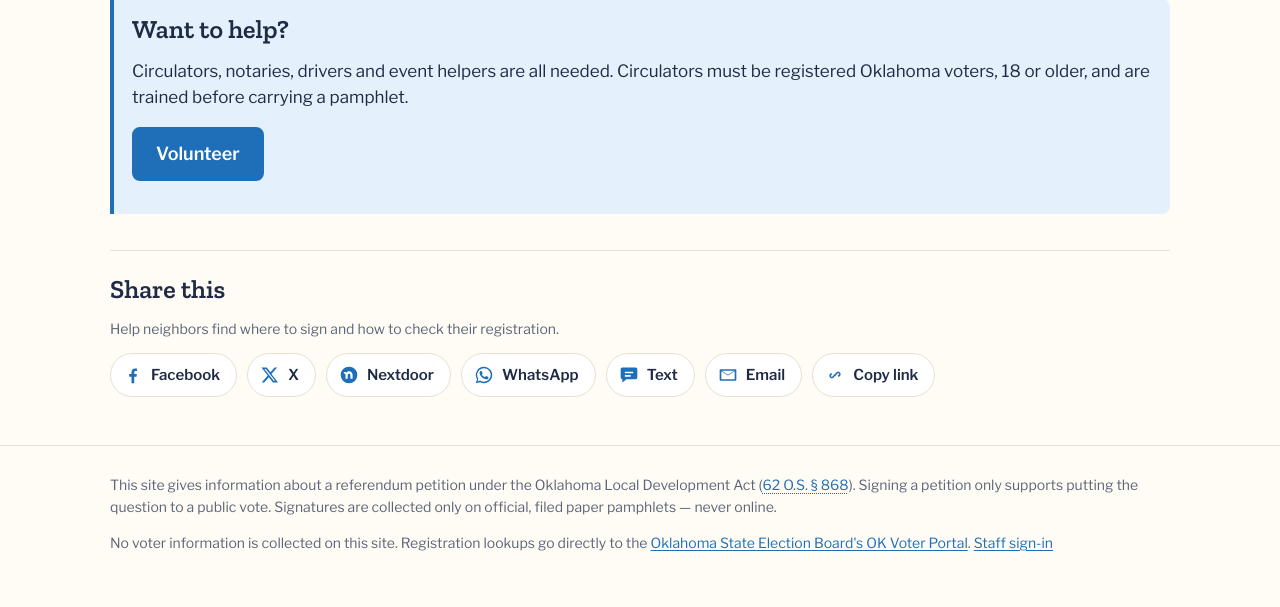
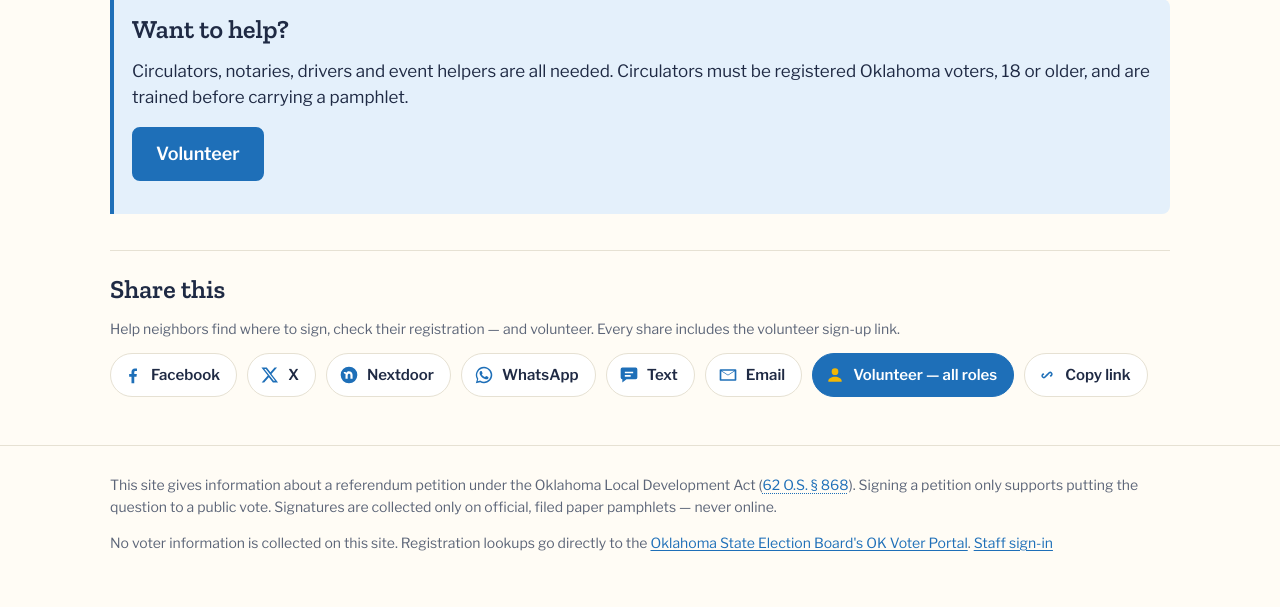
Before and after one commit to briankwest/petition, a FastAPI app: page / in a window 1280 px wide. Shown: the part 880-1487 px from the top of the page. Run offline with FastAPI, Linux system fonts and the light colour scheme.

Commit message:
Share bar: every share message carries the volunteer CTA + link; Volunteer button in the bar; description mentions volunteers

```diff
--- a/app/settings.py
+++ b/app/settings.py
@@ -19,7 +19,7 @@ DEFAULTS = {
     "public_show_counts": "false", "public_show_progress": "false",
     "captain_name": None, "captain_phone": None, "site_status": "pre-adoption",
     "site_title": "Referendum Petition", "site_eyebrow": None, "volunteer_form_url": None,
-    "site_description": "Where to sign, whether you are registered, and who to call — the Pittsburg County referendum petition on the proposed data center tax abatement.",
+    "site_description": "Where to sign, whether you are registered, and who to call — the Pittsburg County referendum petition on the proposed data center tax abatement. Volunteers of all kinds are needed.",
 }
 
 
--- a/app/static/site.css
+++ b/app/static/site.css
@@ -197,3 +197,5 @@ fieldset.field{border:1px solid var(--rule);border-radius:8px;padding:10px 14px}
 @media (max-width:760px){.share-row{gap:8px}.share-btn{padding:8px 12px 8px 10px;font-size:14px}}
 
 .cite{text-decoration-style:dotted;text-underline-offset:3px;white-space:nowrap}
+
+.share-btn.share-volunteer{background:var(--accent);color:var(--accent-ink);border-color:var(--accent)}.share-btn.share-volunteer svg{fill:var(--gold)}.share-btn.share-volunteer:hover{background:var(--accent-deep)}
--- a/app/templates/public/_share.html
+++ b/app/templates/public/_share.html
@@ -1,15 +1,19 @@
 {% set share_url = "https://" ~ canonical_host ~ "/" %}
-{% set share_text = site_title ~ " — " ~ site_description %}
+{% set volunteer_url = "https://" ~ canonical_host ~ "/volunteer" %}
+{% set volunteer_cta = "Volunteers of all kinds are needed — circulators, notaries, drivers, event helpers, data entry. Sign up: " ~ volunteer_url %}
+{% set share_text = site_title ~ " — " ~ site_description ~ " " ~ volunteer_cta %}
+{% set short_text = site_title ~ ": where to sign, check your registration, who to call. Volunteers of all kinds needed — sign up: " ~ volunteer_url %}
 <section class="share" aria-labelledby="share-h">
   <h2 id="share-h">Share this</h2>
-  <p class="small">Help neighbors find where to sign and how to check their registration.</p>
+  <p class="small">Help neighbors find where to sign, check their registration — and volunteer. Every share includes the volunteer sign-up link.</p>
   <ul class="share-row">
-    <li><a class="share-btn" href="https://www.facebook.com/sharer/sharer.php?u={{ share_url|urlencode }}" target="_blank" rel="noopener" aria-label="Share on Facebook"><svg viewBox="0 0 24 24" aria-hidden="true"><path d="M13.5 22v-8h2.7l.4-3.2h-3.1V8.8c0-.9.3-1.6 1.6-1.6h1.7V4.4c-.3 0-1.3-.1-2.5-.1-2.5 0-4.1 1.5-4.1 4.2v2.3H7.4V14h2.8v8h3.3z"/></svg><span>Facebook</span></a></li>
-    <li><a class="share-btn" href="https://twitter.com/intent/tweet?url={{ share_url|urlencode }}&text={{ share_text|urlencode }}" target="_blank" rel="noopener" aria-label="Share on X"><svg viewBox="0 0 24 24" aria-hidden="true"><path d="M17.5 3h3l-6.8 7.8L21.7 21h-6.2l-4.9-6.3L5 21H2l7.3-8.4L1.7 3h6.4l4.4 5.8L17.5 3zm-1.1 16h1.7L7 4.7H5.2L16.4 19z"/></svg><span>X</span></a></li>
+    <li><a class="share-btn" href="https://www.facebook.com/sharer/sharer.php?u={{ share_url|urlencode }}&quote={{ share_text|urlencode }}" target="_blank" rel="noopener" aria-label="Share on Facebook"><svg viewBox="0 0 24 24" aria-hidden="true"><path d="M13.5 22v-8h2.7l.4-3.2h-3.1V8.8c0-.9.3-1.6 1.6-1.6h1.7V4.4c-.3 0-1.3-.1-2.5-.1-2.5 0-4.1 1.5-4.1 4.2v2.3H7.4V14h2.8v8h3.3z"/></svg><span>Facebook</span></a></li>
+    <li><a class="share-btn" href="https://twitter.com/intent/tweet?url={{ share_url|urlencode }}&text={{ short_text|urlencode }}" target="_blank" rel="noopener" aria-label="Share on X"><svg viewBox="0 0 24 24" aria-hidden="true"><path d="M17.5 3h3l-6.8 7.8L21.7 21h-6.2l-4.9-6.3L5 21H2l7.3-8.4L1.7 3h6.4l4.4 5.8L17.5 3zm-1.1 16h1.7L7 4.7H5.2L16.4 19z"/></svg><span>X</span></a></li>
     <li><a class="share-btn" href="https://nextdoor.com/sharekit/?source={{ canonical_host|urlencode }}&body={{ (share_text ~ ' ' ~ share_url)|urlencode }}" target="_blank" rel="noopener" aria-label="Share on Nextdoor"><svg viewBox="0 0 24 24" aria-hidden="true"><path d="M12 2a10 10 0 1 0 0 20 10 10 0 0 0 0-20zm4.3 14.5h-2.6v-4.2c0-1.2-.6-1.8-1.6-1.8s-1.7.7-1.7 1.9v4.1H7.8v-5.6c-1.2-.2-2-1-2.2-2.4h2.3c.1.5.4.8.9.8.5-1.2 1.6-1.9 3-1.9 2.6 0 4.5 1.6 4.5 4.6v4.5z"/></svg><span>Nextdoor</span></a></li>
     <li><a class="share-btn" href="https://wa.me/?text={{ (share_text ~ ' ' ~ share_url)|urlencode }}" target="_blank" rel="noopener" aria-label="Share on WhatsApp"><svg viewBox="0 0 24 24" aria-hidden="true"><path d="M12 2.2a9.8 9.8 0 0 0-8.4 14.8L2.2 22l5.2-1.4A9.8 9.8 0 1 0 12 2.2zm0 17.9c-1.5 0-3-.4-4.2-1.2l-.3-.2-3.1.8.8-3-.2-.3A8.1 8.1 0 1 1 12 20.1zm4.5-6c-.2-.1-1.5-.7-1.7-.8-.2-.1-.4-.1-.6.1l-.8 1c-.1.2-.3.2-.5.1-1.5-.7-2.5-1.3-3.5-3-.3-.5.3-.4.8-1.4.1-.2 0-.3 0-.5l-.8-1.9c-.2-.5-.4-.4-.6-.4h-.5c-.2 0-.5.1-.7.3-.2.3-.9.9-.9 2.2s.9 2.6 1.1 2.7c.1.2 1.9 2.9 4.6 4 1.7.7 2.4.8 3.2.7.5-.1 1.5-.6 1.7-1.2.2-.6.2-1.1.1-1.2l-.5-.2z"/></svg><span>WhatsApp</span></a></li>
     <li><a class="share-btn" href="sms:?&body={{ (share_text ~ ' ' ~ share_url)|urlencode }}" aria-label="Share by text message"><svg viewBox="0 0 24 24" aria-hidden="true"><path d="M4 3h16a2 2 0 0 1 2 2v10a2 2 0 0 1-2 2H9l-5 4v-4a2 2 0 0 1-2-2V5a2 2 0 0 1 2-2zm3 5v2h10V8H7zm0 4v2h7v-2H7z"/></svg><span>Text</span></a></li>
-    <li><a class="share-btn" href="mailto:?subject={{ site_title|urlencode }}&body={{ (share_text ~ '%0A%0A' ~ share_url)|replace('%250A','%0A') }}" aria-label="Share by email"><svg viewBox="0 0 24 24" aria-hidden="true"><path d="M3 5h18a1 1 0 0 1 1 1v12a1 1 0 0 1-1 1H3a1 1 0 0 1-1-1V6a1 1 0 0 1 1-1zm1 2.5V17h16V7.5l-8 5-8-5zM4.6 7l7.4 4.6L19.4 7H4.6z"/></svg><span>Email</span></a></li>
+    <li><a class="share-btn" href="mailto:?subject={{ (site_title ~ ' — sign, check your registration, volunteer')|urlencode }}&body={{ (site_title ~ ' — ' ~ site_description)|urlencode }}%0A%0A{{ share_url|urlencode }}%0A%0A{{ volunteer_cta|urlencode }}" aria-label="Share by email"><svg viewBox="0 0 24 24" aria-hidden="true"><path d="M3 5h18a1 1 0 0 1 1 1v12a1 1 0 0 1-1 1H3a1 1 0 0 1-1-1V6a1 1 0 0 1 1-1zm1 2.5V17h16V7.5l-8 5-8-5zM4.6 7l7.4 4.6L19.4 7H4.6z"/></svg><span>Email</span></a></li>
+    <li><a class="share-btn share-volunteer" href="/volunteer"><svg viewBox="0 0 24 24" aria-hidden="true"><path d="M12 12a4 4 0 1 0 0-8 4 4 0 0 0 0 8zm0 2c-4 0-8 2-8 5v1h16v-1c0-3-4-5-8-5z"/></svg><span>Volunteer — all roles</span></a></li>
     <li><button class="share-btn" type="button" data-copy="{{ share_url }}" aria-label="Copy link"><svg viewBox="0 0 24 24" aria-hidden="true"><path d="M10.6 13.4a1 1 0 0 1 0-1.4l3.4-3.4a3 3 0 0 1 4.2 4.2l-1.6 1.6-1.4-1.4 1.6-1.6a1 1 0 0 0-1.4-1.4L12 13.4a1 1 0 0 1-1.4 0zm2.8-2.8a1 1 0 0 1 0 1.4L10 15.4a3 3 0 0 1-4.2-4.2l1.6-1.6 1.4 1.4-1.6 1.6a1 1 0 0 0 1.4 1.4l3.4-3.4a1 1 0 0 1 1.4 0z"/></svg><span class="copy-label">Copy link</span></button></li>
   </ul>
 </section>
```
Also changed, not shown: tests/test_app.py (+5 -0 lines).
